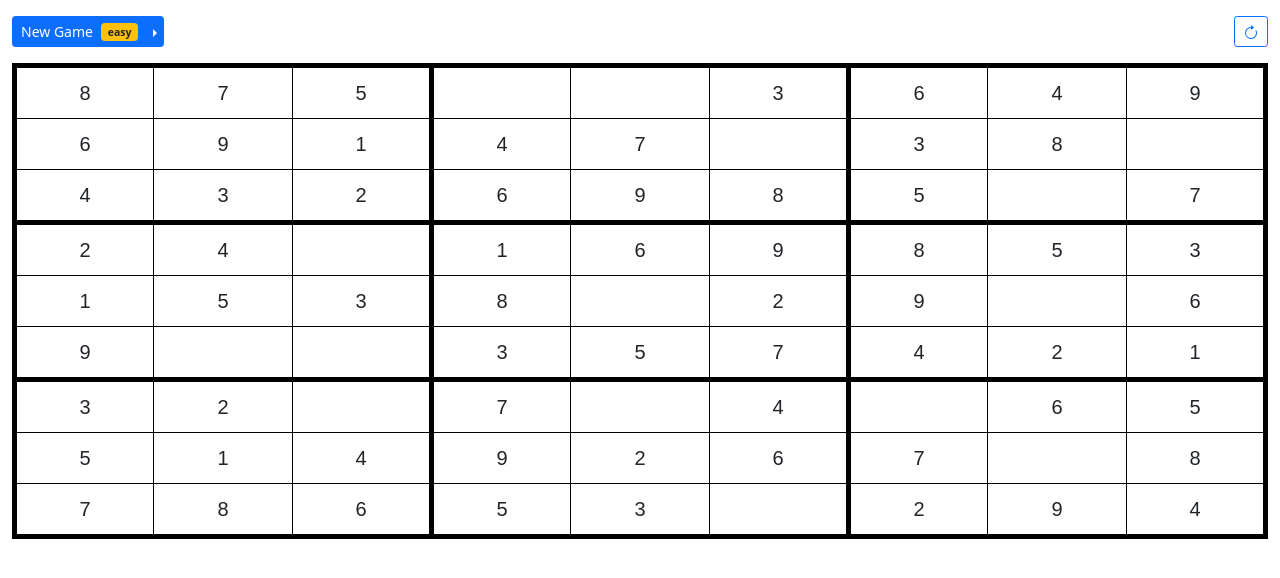
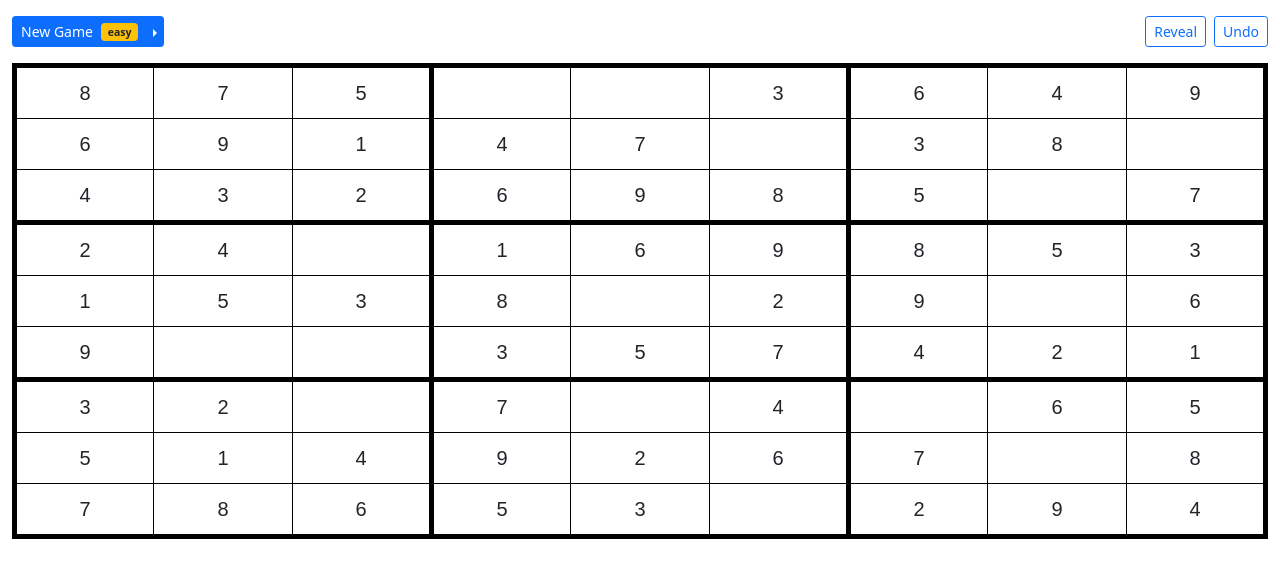
Before and after one commit to flowfree/sudoku, a React (Create React App) app: page / in a window 1280 px wide. Shown: the top 578 px of the page. Built offline with nearby package versions, Linux system fonts and the light colour scheme.

Commit message:
Added Undo and Reveal buttons

```diff
--- a/src/app/ToolBar.js
+++ b/src/app/ToolBar.js
@@ -1,17 +1,9 @@
 import { useSelector, useDispatch } from 'react-redux'
 import {
   generateSudoku,
-  resetSudoku,
   setLevel,
   selectSuccess
 } from '../features/sudoku/sudokuSlice'
-
-const reloadIcon = (
-  <svg xmlns="http://www.w3.org/2000/svg" width="16" height="16" fill="currentColor" className="bi bi-arrow-clockwise" viewBox="0 0 16 16">
-    <path fillRule="evenodd" d="M8 3a5 5 0 1 0 4.546 2.914.5.5 0 0 1 .908-.417A6 6 0 1 1 8 2v1z"/>
-    <path d="M8 4.466V.534a.25.25 0 0 1 .41-.192l2.36 1.966c.12.1.12.284 0 .384L8.41 4.658A.25.25 0 0 1 8 4.466z"/>
-  </svg>
-)
 
 function ToolBar() {
   const level = useSelector(state => state.sudoku.level)
@@ -28,6 +20,21 @@ function ToolBar() {
     e.preventDefault()
     dispatch(generateSudoku())
   }
+
+  const buttons = (
+    <div>
+      <button
+        className="btn btn-sm btn-outline-primary shadow-none float-end"
+      >
+        Undo
+      </button>
+      <button
+        className="btn btn-sm btn-outline-primary shadow-none float-end me-2"
+      >
+        Reveal
+      </button>
+    </div>
+  )
 
   return (
     <div className="row">
@@ -94,19 +101,7 @@ function ToolBar() {
         </div>
       </div>
       <div className="col-6 mt-2">
-        {success ? (
-          <p className="float-end mt-1">Good job 👏 👏 👏</p>
-        ) : (
-          <button
-            className="btn btn-sm btn-outline-primary shadow-none float-end"
-            data-bs-toggle="tooltip"
-            data-bs-placement="bottom"
-            title="Clear all filled in numbers"
-            onClick={e => dispatch(resetSudoku())}
-          >
-            {reloadIcon}
-          </button>
-        )}
+        {success ? (<p className="float-end mt-1">Good job 👏 👏 👏</p>) : buttons}
       </div>
     </div>
   )
--- a/src/features/sudoku/sudokuSlice.js
+++ b/src/features/sudoku/sudokuSlice.js
@@ -37,11 +37,6 @@ export const sudokuSlice = createSlice({
       state.success = false
     },
 
-    resetSudoku: state => {
-      state.grid = state.initialGrid
-      state.invalidMask = emptyGrid
-    },
-
     validateSudoku: (state) => {
       state.success = sudokuAPI.validateSudoku(state.grid)
     },
@@ -71,7 +66,6 @@ export const sudokuSlice = createSlice({
 
 export const {
   generateSudoku,
-  resetSudoku,
   validateSudoku,
   setValue,
   setLevel,
```
